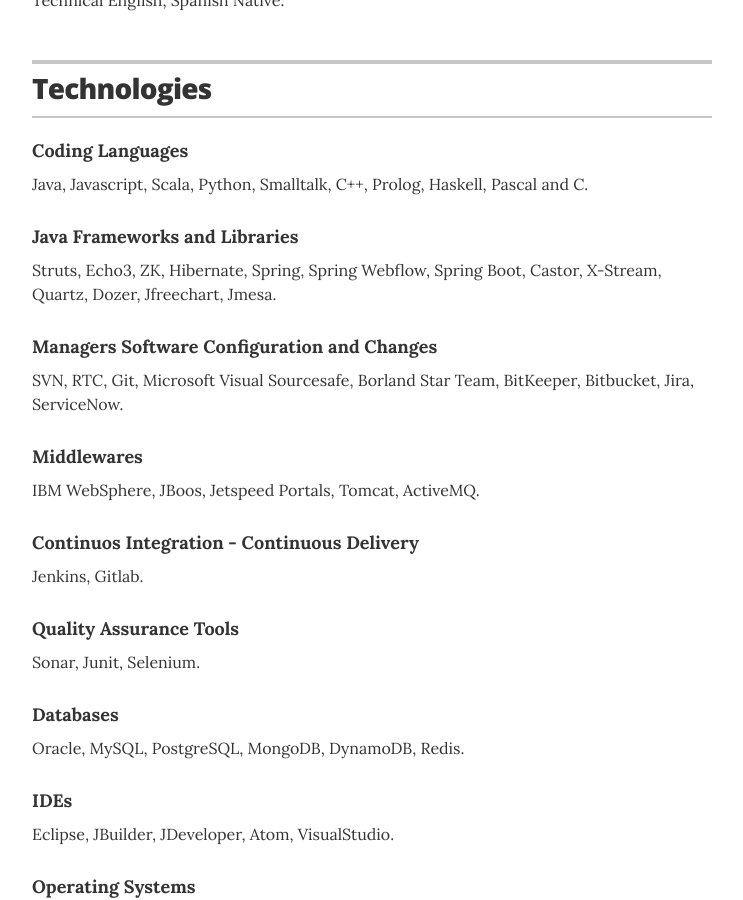
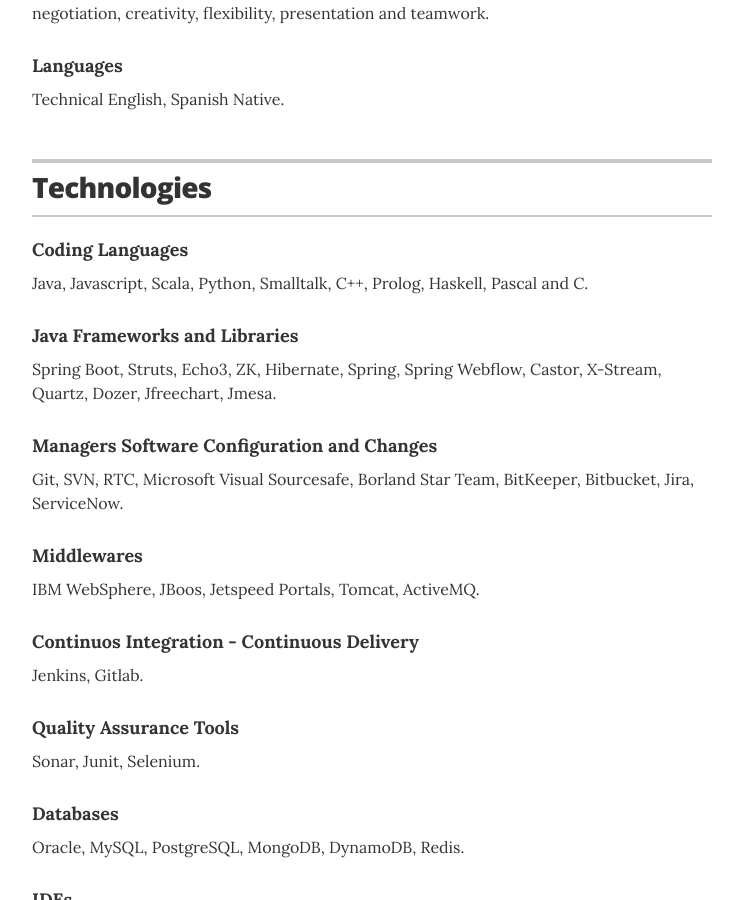
Before and after one commit to jpOlivo/resume, a Jekyll site: the page built from index.html, in a window 1280 px wide and 900 px high, scrolled down 6130 px. Shown: the whole window, without its empty margins (268-1011 px from the left). Built offline with Jekyll 4.4.1, drawn with Linux system fonts in a browser that asks for light colours; some of the changed text lies outside the part shown.

Commit message:
update profile

```diff
--- a/_config.yml
+++ b/_config.yml
@@ -23,7 +23,7 @@
 resume_header_contact_info:     "Buenos Aires, Argentina • (+54) 911 6366 8353 • juam17@gmail.com"
 display_header_contact_info:    "false"
 
-resume_header_intro: "<p>Hands-on Software Architect with 15+ years of experience building and leading software products.</p><p>Passionate about resolving problem and technical challenges. Strong team member, fast learner and self-motivated.</p><p>Specialties: Software Architecture, Design and Development of Web Applications, Microservices, BigData, DevOps, Cloud Computing, and Agile Software Development.</p>"
+resume_header_intro: "<p>Hands-on Software Architect with 15+ years of experience building and leading software products.</p><p>Passionate about resolving problem and technical challenges. Strong team member, fast learner and self-motivated.</p><p>Most of my recent experience involves build microservices architectures deploy on the cloud, built with spring boot, packaging inside docker containers and orchestated with Kubernetes</p><p>Specialties: Software Architecture, Design and Development of Web Applications, Microservices, BigData, DevOps, Cloud Computing, and Agile Software Development.</p>"
 
 # use "yes" to display the email contact button,
 # "no" to display an "I'm not looking for work" message,
--- a/_data/technologies.yml
+++ b/_data/technologies.yml
@@ -3,13 +3,13 @@
   summary: Java, Javascript, Scala, Python, Smalltalk, C++, Prolog, Haskell, Pascal and C.
 
 - category: Java Frameworks and Libraries
-  summary: Struts, Echo3, ZK, Hibernate, Spring, Spring Webflow, Spring Boot, Castor, X-Stream, Quartz, Dozer, Jfreechart, Jmesa.
+  summary: Spring Boot, Struts, Echo3, ZK, Hibernate, Spring, Spring Webflow, Castor, X-Stream, Quartz, Dozer, Jfreechart, Jmesa.
 
 #- category: J2EE
 #  summary: JDBC, Swing, JNDI, JCE, JMS, JavaMail, EJB, Servlets, Portlets
 
 - category: Managers Software Configuration and Changes
-  summary: SVN, RTC, Git, Microsoft Visual Sourcesafe, Borland Star Team, BitKeeper, Bitbucket, Jira, ServiceNow.
+  summary: Git, SVN, RTC, Microsoft Visual Sourcesafe, Borland Star Team, BitKeeper, Bitbucket, Jira, ServiceNow.
 
 - category: Middlewares
   summary: IBM WebSphere, JBoos, Jetspeed Portals, Tomcat, ActiveMQ.
```
